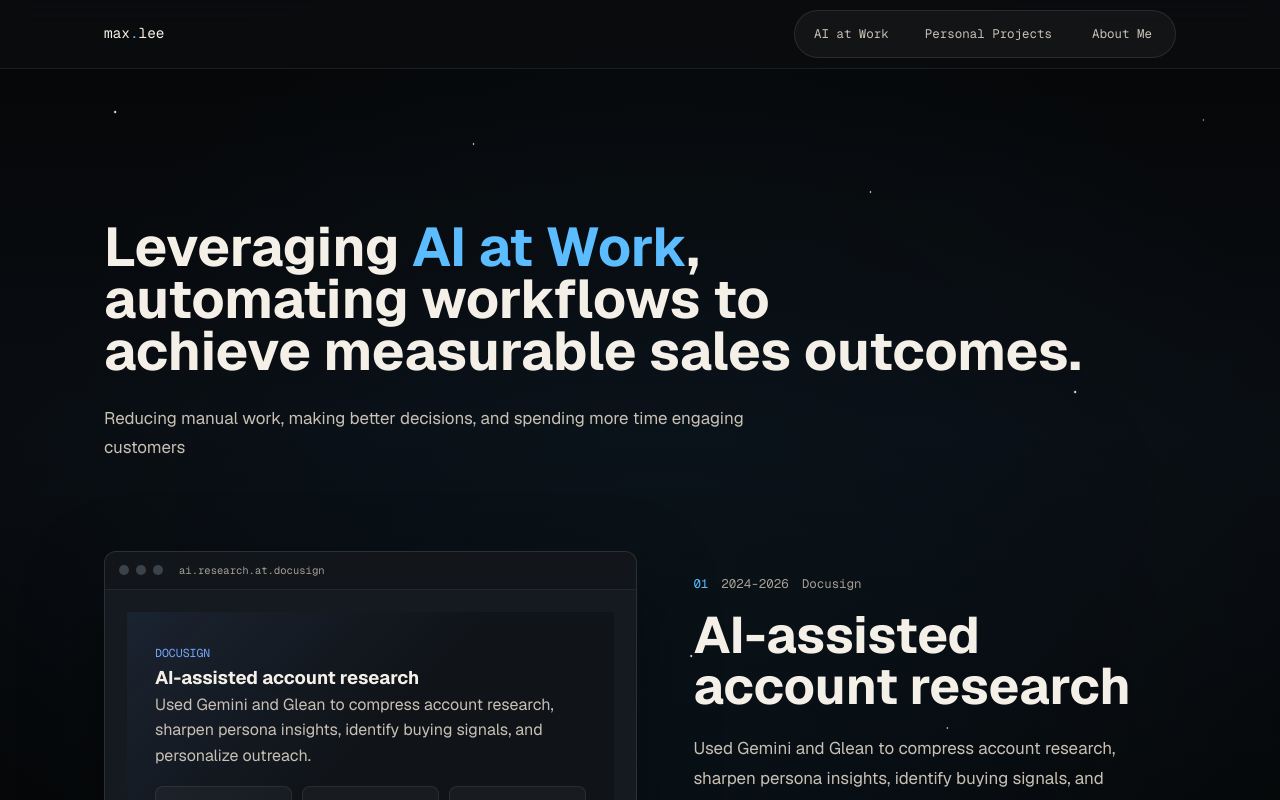
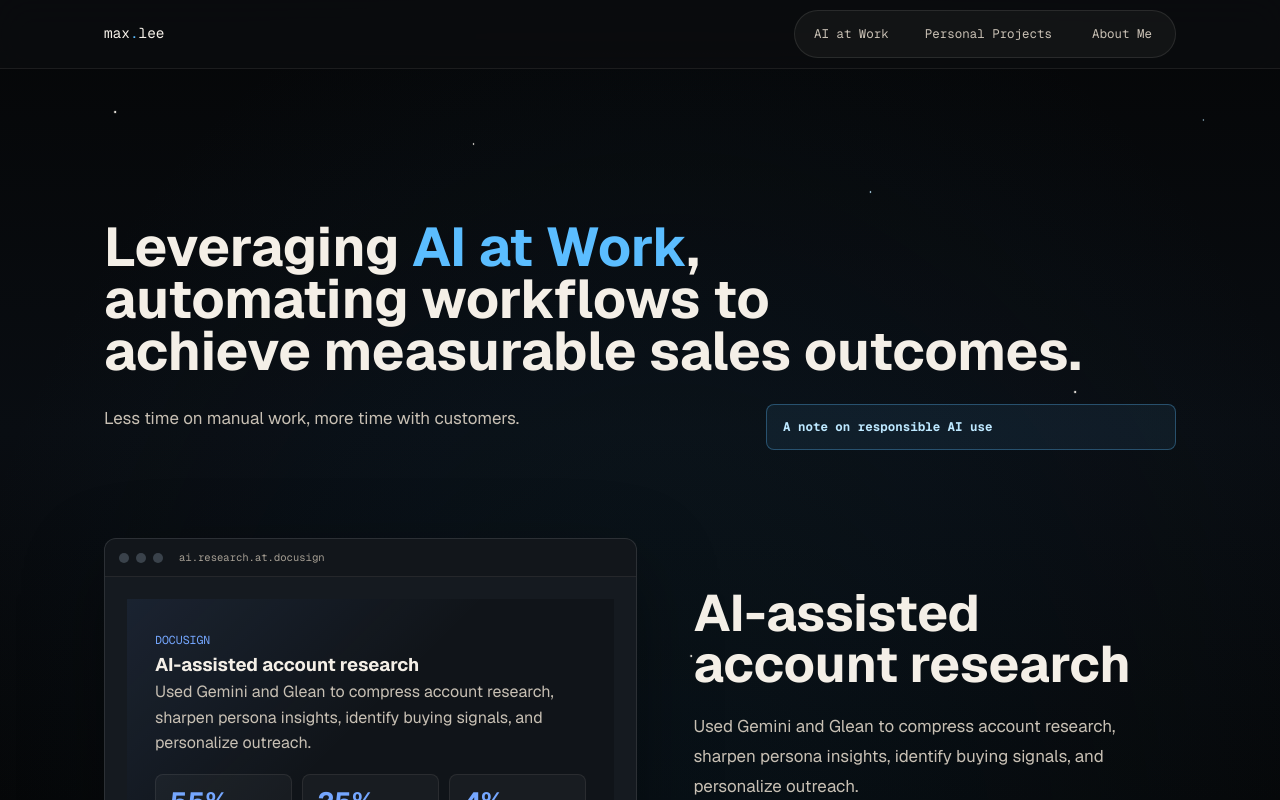
Before and after one commit to maxleesianyi/max-lee-ai-portfolio-website, a Next.js app: page /ai-at-work in a window 1280 px wide. Shown: the top 800 px of the page. Built offline with nearby package versions, Linux system fonts and the light colour scheme.

Commit message:
Refine AI at Work responsible use note

```diff
--- a/app/ai-at-work/page.tsx
+++ b/app/ai-at-work/page.tsx
@@ -23,7 +23,17 @@ export default function AiAtWorkPage() {
             ),
           ) ?? hero.headline}
         </h1>
-        <p>{hero.body}</p>
+        <div className="subpage-hero-footer">
+          <p>{hero.body}</p>
+          <aside className="ai-use-disclaimer" tabIndex={0} aria-label="A note on responsible AI use">
+            <strong>A note on responsible AI use</strong>
+            <p>
+              All examples shown here were developed within Docusign&apos;s approved tools, access controls,
+              and data-governance policies. Some workflows are therefore intentionally limited without
+              external integrations, AI agents, or access to restricted systems.
+            </p>
+          </aside>
+        </div>
       </section>
       <section className="section-pad feature-stack subpage-stack">
         {workStories.map((story, index) => (
--- a/app/components/PortfolioBlocks.tsx
+++ b/app/components/PortfolioBlocks.tsx
@@ -214,11 +214,6 @@ export function WorkFeature({ story, index }: { story: WorkStory; index: number
     <article className={`feature-row ${index % 2 ? "feature-row--reverse" : ""}`}>
       <WorkVisual story={story} />
       <div className="feature-copy">
-        <div className="meta-line">
-          <span>{String(index + 1).padStart(2, "0")}</span>
-          <span>{story.year}</span>
-          <span>{story.eyebrow}</span>
-        </div>
         <h2>{story.title}</h2>
         <p>{story.summary}</p>
         <ul className="tag-list">
--- a/app/globals.css
+++ b/app/globals.css
@@ -1046,6 +1046,66 @@ a:hover .browser-frame {
   margin-top: 26px;
 }
 
+.subpage-hero-footer {
+  display: grid;
+  grid-template-columns: minmax(0, 1fr) minmax(300px, 410px);
+  gap: 28px;
+  align-items: start;
+  margin-top: 26px;
+}
+
+.subpage-hero-footer > p {
+  max-width: none;
+  margin-top: 0;
+  white-space: nowrap;
+}
+
+.ai-use-disclaimer {
+  justify-self: end;
+  width: 100%;
+  overflow: hidden;
+  border: 1px solid rgba(91, 189, 255, 0.32);
+  border-radius: 8px;
+  background: rgba(91, 189, 255, 0.08);
+  padding: 13px 16px;
+  color: #bde8ff;
+  cursor: default;
+  transition: background 180ms ease, border-color 180ms ease, box-shadow 180ms ease;
+}
+
+.ai-use-disclaimer strong {
+  display: block;
+  font-family: var(--font-geist-mono), monospace;
+  font-size: 0.78rem;
+  font-weight: 650;
+}
+
+.ai-use-disclaimer p {
+  max-height: 0;
+  margin-top: 0;
+  overflow: hidden;
+  color: var(--dim);
+  font-size: 0.92rem;
+  line-height: 1.6;
+  opacity: 0;
+  transition: max-height 240ms ease, margin-top 240ms ease, opacity 180ms ease;
+}
+
+.ai-use-disclaimer:hover,
+.ai-use-disclaimer:focus-visible {
+  border-color: rgba(91, 189, 255, 0.62);
+  background: rgba(91, 189, 255, 0.13);
+  box-shadow: 0 14px 30px rgba(91, 189, 255, 0.12);
+  outline: none;
+}
+
+.ai-use-disclaimer:hover p,
+.ai-use-disclaimer:focus-visible p {
+  max-height: 170px;
+  margin-top: 11px;
+  opacity: 1;
+}
+
 .subpage-stack {
   padding-top: 60px;
 }
@@ -1466,6 +1526,19 @@ a:hover .browser-frame {
 }
 
 @media (max-width: 860px) {
+  .subpage-hero-footer {
+    grid-template-columns: 1fr;
+    gap: 18px;
+  }
+
+  .subpage-hero-footer > p {
+    white-space: normal;
+  }
+
+  .ai-use-disclaimer {
+    justify-self: stretch;
+  }
+
   .nav-shell {
     height: auto;
     min-height: 68px;
--- a/content/site.json
+++ b/content/site.json
@@ -143,7 +143,7 @@
           { "text": "AI at Work", "color": "#5BBDFF" },
           { "text": ",\nautomating workflows to\nachieve measurable sales outcomes." }
         ],
-        "body": "Reducing manual work, making better decisions, and spending more time engaging customers"
+        "body": "Less time on manual work, more time with customers."
       }
     },
     "projects": {
```
